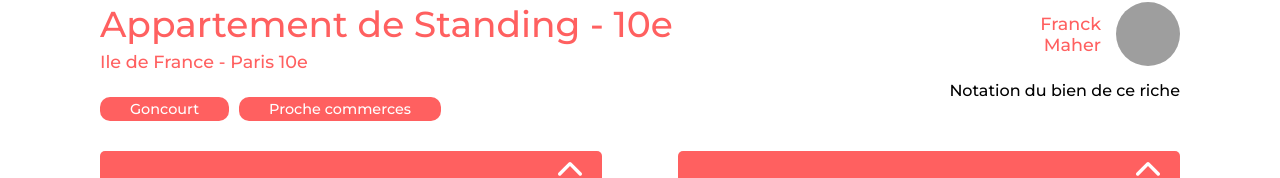
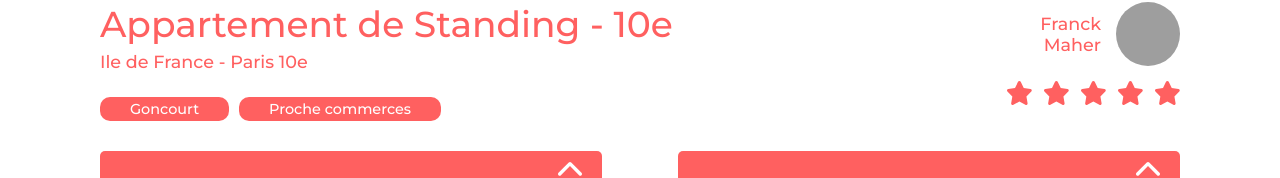
Before and after one commit to ElskaRed/kasa, a React (Create React App) app: page /logement/0979876d in a window 1280 px wide. Shown: the part 596-774 px from the top of the page. Built offline with nearby package versions, Linux system fonts and the light colour scheme; grey boxes are pictures that could not be loaded.

Commit message:
nav active + rating ok

```diff
--- a/src/Components/Navigation/index.jsx
+++ b/src/Components/Navigation/index.jsx
@@ -1,12 +1,12 @@
 import React from "react";
-import { Link } from "react-router-dom";
+import { NavLink } from "react-router-dom";
 import './nav.scss';
 
 const Navigation = () => {
     return (
-        <nav className="navigation">
-            <Link to="/" className="navigation--home">Accueil</Link>
-            <Link to="/about" className="navigation--about">À propos</Link>
+         <nav className="navigation">
+            <NavLink to="/" exact="true" className="navigation--home">Accueil</NavLink>
+            <NavLink to="/about" exact="true" className="navigation--about">À propos</NavLink>
         </nav>
     )
 };
--- a/src/Components/Navigation/nav.scss
+++ b/src/Components/Navigation/nav.scss
@@ -10,7 +10,7 @@
         text-decoration: none;
         font-size: 1.5em;
 
-        &:hover {
+        &.active {
             text-decoration: underline;
         }
     }
--- /dev/null
+++ b/src/Components/Rate/index.jsx
@@ -0,0 +1,32 @@
+import './rate.scss';
+import grey from '../../assets/images/grey-star.svg';
+import full from '../../assets/images/full-star.svg';
+
+const Rate = (props) => {
+    const rating = props.rating;
+    const notation = [1, 2, 3, 4, 5];
+
+    return(
+        <div className="rate">
+             {notation.map((rate) =>
+          rating >= rate ? (
+            <img
+              key={rate.toString()}
+              className="rate__star"
+              src={full}
+              alt="étoile vide"
+            />
+          ) : (
+            <img
+              key={rate.toString()}
+              className="rate__star"
+              src={grey}
+              alt="étoile remplie"
+            />
+          )
+        )}
+        </div>
+    )
+}
+
+export default Rate;
--- /dev/null
+++ b/src/Components/Rate/rate.scss
@@ -0,0 +1,5 @@
+.rate {
+    display: flex;
+    flex-direction: row;
+    gap: 12px;
+}
--- a/src/Pages/FicheLogement/index.jsx
+++ b/src/Pages/FicheLogement/index.jsx
@@ -4,6 +4,7 @@ import DataLogements from '../../assets/data/logements.json';
 import { useParams, Navigate } from "react-router-dom";
 import Collapse from '../../Components/Collapse';
 import Host from '../../Components/Host';
+import Rate from '../../Components/Rate';
 
 
 const FicheLogement = () => {
@@ -36,7 +37,9 @@ const FicheLogement = () => {
                             picture={ficheLogement?.host.picture}
                         />
                         </div>
-                        <p className="infos__bonus--2">Notation du bien de ce riche</p>
+                        <div className="infos__bonus--2">
+                            <Rate rating={ficheLogement?.rating}/>
+                        </div>
                     </div>
                 </div>
                 <div className="collapses">
```
Also changed, not shown: src/assets/images/full-star.svg (added), src/assets/images/grey-star.svg (added).
